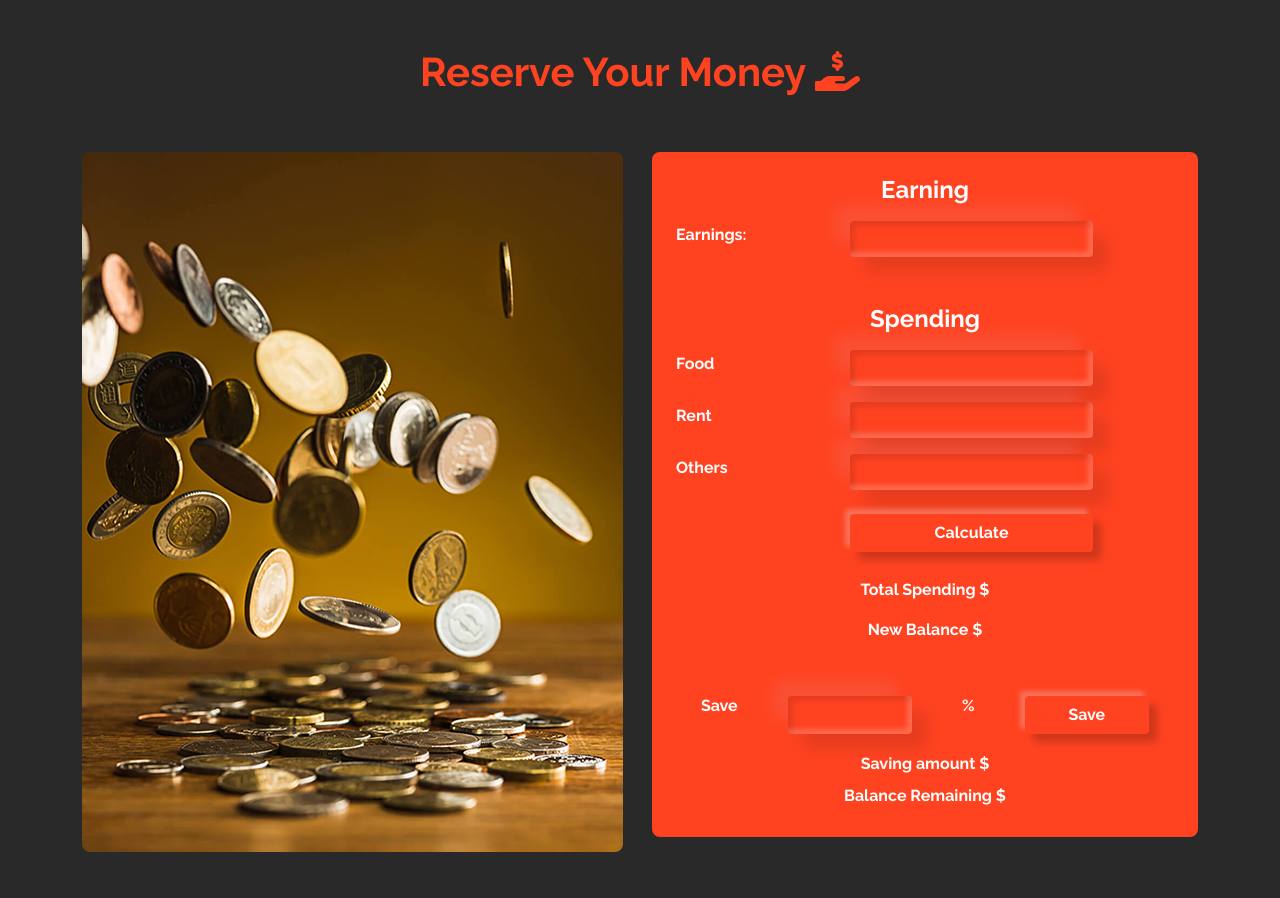
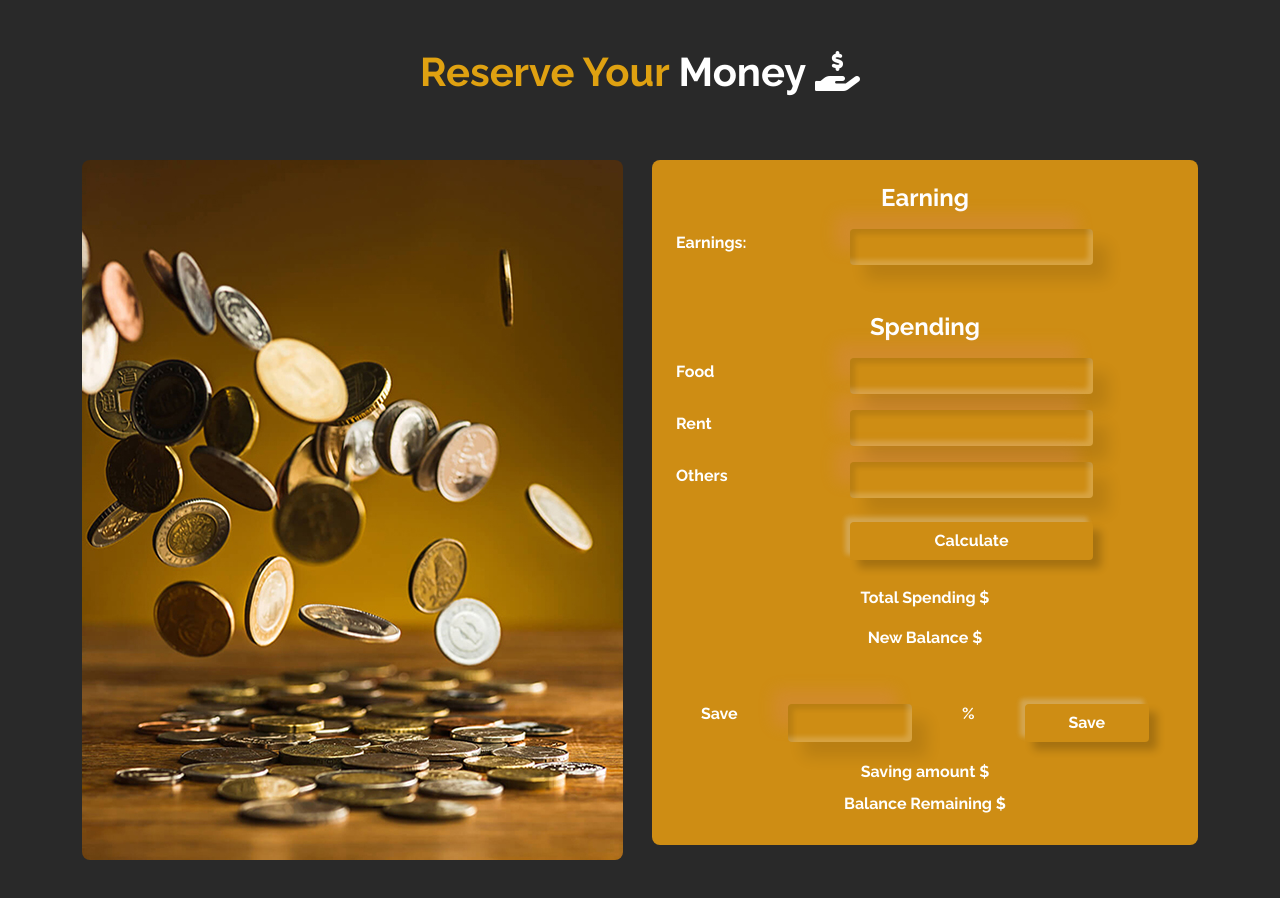
Before and after one commit to AyonJD/assignment-5, a plain HTML site: page index.html in a window 1280 px wide. Drawn offline with nearby package versions, Linux system fonts and the light colour scheme.

Commit message:
CSS fixed

```diff
--- a/index.html
+++ b/index.html
@@ -35,7 +35,7 @@
   <body>
     <header class="pt-5">
       <h1 class="text-center fw-bold primary">
-        Reserve Your Money <i class="fa-solid fa-hand-holding-dollar"></i>
+        Reserve Your <p class="h1 fw-bold d-inline-block text-white">Money <i class="fa-solid fa-hand-holding-dollar"></i></p>
       </h1>
     </header>
     <main class="py-5" id="main">
--- a/script.js
+++ b/script.js
@@ -2,7 +2,6 @@
 function getInputValue(inputId) {
   const inputField = document.querySelector(inputId);
   const inputValue = parseInt(inputField.value);
-  // inputField.value = "";
   return inputValue;
 }
 
@@ -13,9 +12,16 @@ function getTotalSpend() {
   const forOther = getInputValue("#input-other");
   const totalSpendField = document.getElementById("total-spend");
   const totalSpending = forFood + forRent + forOther;
-  if (isNaN(forFood) || isNaN(forRent) || isNaN(forOther) || forFood < 0 || forRent < 0 || forOther < 0) {
+  if (
+    isNaN(forFood) ||
+    isNaN(forRent) ||
+    isNaN(forOther) ||
+    forFood < 0 ||
+    forRent < 0 ||
+    forOther < 0
+  ) {
     alert("Please Enter a valid amount");
-      totalSpendField.innerText = ''
+    totalSpendField.innerText = "";
   } else {
     return totalSpending;
   }
@@ -28,7 +34,7 @@ document.getElementById("calculate-btn").addEventListener("click", () => {
   if (totalEarning <= 0 || isNaN(totalEarning)) {
     alert("Please enter a valid amount");
   } else if (totalEarning < totalSpending) {
-    alert("You can't spend more than you Eanr");
+    alert("You can't spend more than you Earn");
   } else {
     if (typeof totalSpending !== "number") {
     } else {
@@ -50,7 +56,7 @@ document.getElementById("saving-button").addEventListener("click", () => {
   const newBalance = parseInt(newBalanceField.innerText);
   const totalEarning = getInputValue("#input-income");
   const totalSpendField = document.getElementById("total-spend");
-  const totalSpending = parseInt(totalSpendField.innerText)
+  const totalSpending = parseInt(totalSpendField.innerText);
 
   //Updating the saving amount
   const savingParcent = getInputValue("#saving-parcent");
@@ -64,7 +70,11 @@ document.getElementById("saving-button").addEventListener("click", () => {
     alert("Please enter a positive amount you want to save");
   } else if (totalEarning < savingAmount) {
     alert("You can't save more than you Earn");
-  } else if (isNaN(totalEarning) || isNaN(savingParcent) || isNaN(totalSpending)) {
+  } else if (
+    isNaN(totalEarning) ||
+    isNaN(savingParcent) ||
+    isNaN(totalSpending)
+  ) {
     alert("Please enter a valid amount");
   } else if (remainingBalance < 0) {
     alert("You don't have enougn balance to save");
@@ -76,8 +86,8 @@ document.getElementById("saving-button").addEventListener("click", () => {
   }
 
   //Clearing all input field
-  const input = Array.from(document.querySelectorAll('input'));
-  input.forEach(e => {
-    e.value = '';
-  })
+  const input = Array.from(document.querySelectorAll("input"));
+  input.forEach((e) => {
+    e.value = "";
+  });
 });
--- a/style.css
+++ b/style.css
@@ -9,17 +9,21 @@
 
 /* ----------Color----------- */
 :root {
-  --color-primary: #ff4321;
+  --color-primary: #ce8d14;
   --text-color: #fff;
   --shadow-upper: -5px -5px 5px rgba(224, 224, 224, 0.3),
-    8px 8px 8px rgba(0, 0, 0, 0.2);
+                8px 8px 8px rgba(0, 0, 0, 0.2);
   --shadow-lower: -15px -15px 15px rgba(224, 134, 134, 0.2),
-    15px 15px 15px rgba(0, 0, 0, 0.1),
-    inset -5px -5px 5px rgba(255, 255, 255, 0.2),
-    inset 5px 5px 5px rgba(0, 0, 0, 0.1);
+                15px 15px 15px rgba(0, 0, 0, 0.1),
+                inset -5px -5px 5px rgba(255, 255, 255, 0.2),
+                inset 5px 5px 5px rgba(0, 0, 0, 0.1);
+  --input-shadow: -5px -5px 5px rgba(199, 137, 23, 0.1),
+                4px 4px 4px rgba(0, 0, 0, 0.2),
+                inset -5px -5px 5px rgba(255, 255, 255, 0.2),
+                inset 5px 5px 5px rgba(0, 0, 0, 0.1);
 }
 .primary {
-  color: var(--color-primary);
+  color: #dfa111;
 }
 .text-color {
   color: var(--text-color);
@@ -55,7 +59,7 @@ input {
   font-size: 18px;
 }
 input:focus {
-  box-shadow: none !important;
+  box-shadow: var(--shadow-upper) !important;
   background-color: #fff !important;
   color: var(--color-primary) !important;
 }
@@ -65,5 +69,16 @@ input:focus {
 }
 .form-bg button:hover {
   color: var(--text-color);
-  background: #dd2100;
+  background: #8d610e;
 }
+/* Scrollbar */
+::-webkit-scrollbar{
+  width: 10px;
+}
+::-webkit-scrollbar-thumb{
+  background: linear-gradient(transparent, #ce8d14);
+  border-radius: 6px;
+}
+::-webkit-scrollbar-thumb:hover{
+  background: linear-gradient(transparent, #00c6ff)
+}
```
